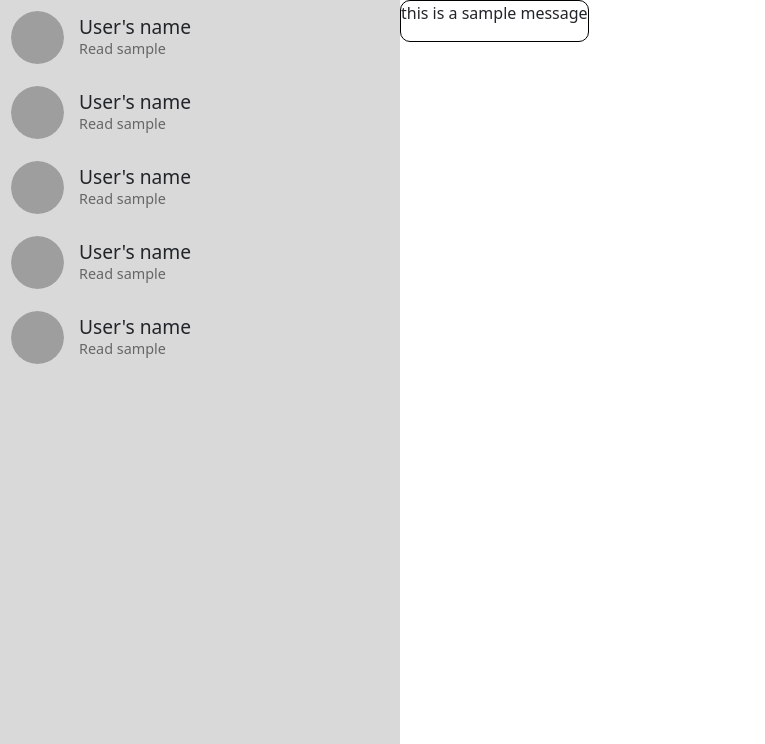
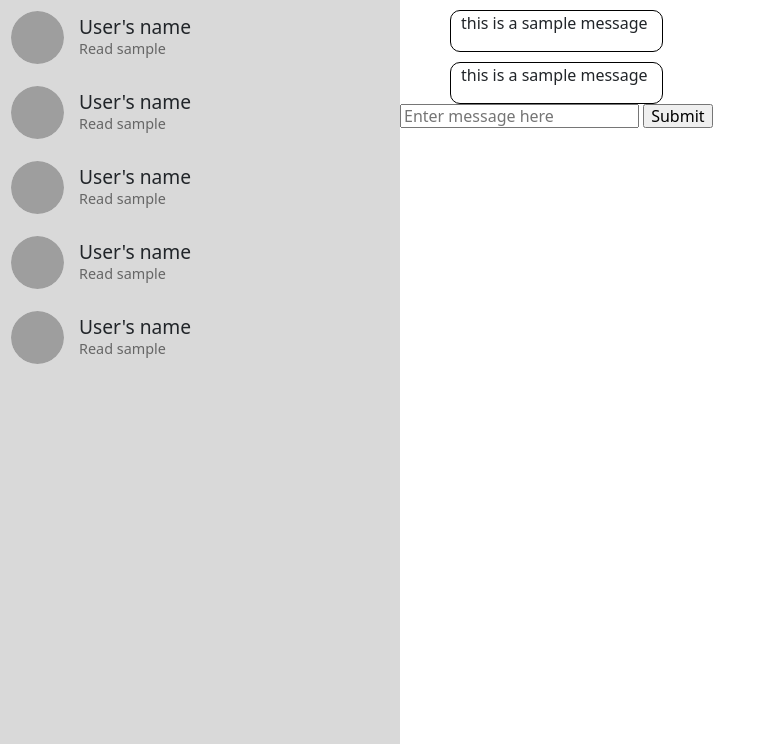
Before and after one commit to dentolos19/ecoprimers, a Flask app: page /community/messages in a window 1280 px wide. Shown: the part 56-800 px from the top of the page, without its empty margins (0-765 px from the left). Run offline with Flask 3, Linux system fonts and the light colour scheme; the visitor is signed in with stand-in values (Sample User, id 1); parts of the project's set-up code (start-up, migrations or seed data) failed here and were passed over; some libraries are stand-ins or nearby versions; grey boxes are pictures that could not be loaded.

Commit message:
debugging on pc

```diff
--- a/src/models.py
+++ b/src/models.py
@@ -97,7 +97,7 @@ class Message(Base):
 
     id: Mapped[int] = mapped_column(primary_key=True)
     sender_id: Mapped[int] = mapped_column(nullable=False)
-    receiver_id: Mapped[int] = mapped_column(nullable=False)
+    receipient_id: Mapped[int] = mapped_column(nullable=False)
     message: Mapped[str] = mapped_column(nullable=False)
     is_read: Mapped[bool] = mapped_column(nullable=False)
     created_at: Mapped[datetime] = mapped_column(nullable=False)
--- a/src/routes.py
+++ b/src/routes.py
@@ -4,8 +4,11 @@ from werkzeug.security import check_password_hash, generate_password_hash
 
 from database import session as db_session
 from main import app
-from models import Event, Transaction, User
+from models import Event, Transaction, User, Message
 from utils import check_admin_status, check_logged_in, require_admin, require_login
+
+from datetime import datetime, timezone
+from flask_socketio import SocketIO, emit
 
 stripe.api_key = app.config["STRIPE_SECRET_KEY"]
 
@@ -426,3 +429,18 @@ def event_info():
     event = db_session.query(Event).filter_by(id=event_id).first()
 
     return render_template("event-details.html", event=event)
+
+@app.route('/community/messages', methods=["POST"])
+@require_login
+def send_message():
+    message_content = request.form["message"]
+    recepient_id = request.form["recepient-id"]
+    sender_id = request.form["sender-id"]
+    sent_time = datetime.now(timezone.utcoffset(8))
+
+    message = Message(message = message_content, sender_id = sender_id, recepient_id = recepient_id, created_at = sent_time, is_read = False)
+    db_session.add(message)
+    db_session.commit()
+
+    SocketIO.emit("receive message", {"sender_id": sender_id, "receipient_id": recepient_id, "message": message_content, "sent_time": sent_time}, room = recepient_id)
+    return render_template("messaging.html")
--- a/src/static/css/messages.css
+++ b/src/static/css/messages.css
@@ -67,22 +67,29 @@
     height:80px;
 }
 
-#chat-space {
+#message-space {
     display: flex;
     flex-direction: column-reverse;
     width: max;
+    height: max;
 }
 
 .message-block {
-    padding-top:
+    padding-top: 10px;
     padding-left: 50px;
     padding-right: 50px;
 }
 
 .message-block .message {
+    padding-left: 10px;
+    padding-right: 10px;
     border: 1px solid #000;
     border-radius: 10px;
 
     max-width: 275px;
     height: auto;
 }
+
+.input-space {
+    height: 100px;
+}
--- a/src/static/js/messages.js
+++ b/src/static/js/messages.js
@@ -7,6 +7,7 @@ function open_chat(event) {
 
         clickedUser.classList.add('active');
     }
+
 }
 
 document.addEventListener("DOMContentLoaded", function () {
--- a/src/templates/messaging.html
+++ b/src/templates/messaging.html
@@ -7,6 +7,7 @@
 
 {% block scripts %}
 <script src="../static/js/messages.js"></script>
+<script src="https://cdn.socket.io/4.0.0/socket.io.min.js"></script>
 {% endblock %}
 
 {% block body %}
@@ -68,11 +69,26 @@
     </div>
 </div>
 
-<div class="chat-space">
-    <div class = "message-block">
-        <div class = "message">
-            <p> this is a sample message </p>
+<div id = "chat-scape">
+    <div class="message-space">
+        <div class = "message-block other-person">
+            <div class = "message">
+                <p> this is a sample message </p>
+            </div>
         </div>
+        <div class = "message-block you">
+            <div class = "message">
+                <p> this is a sample message </p>
+            </div>
+        </div>
+    </div>
+    <div class = "input space">
+        <form method = "POST" action = "/community/messages">
+            <input type = "int" hidden id="recepient-id">
+            <input type = "int" hidden id="sender-id">
+            <input type = "text" id = "message" name = "message" placeholder="Enter message here">
+            <input type = "submit" id = "send-message" placeholder="Send">
+        </form>
     </div>
 </div>
 
```
Also changed, not shown: requirements.txt (+8 -0 lines).
